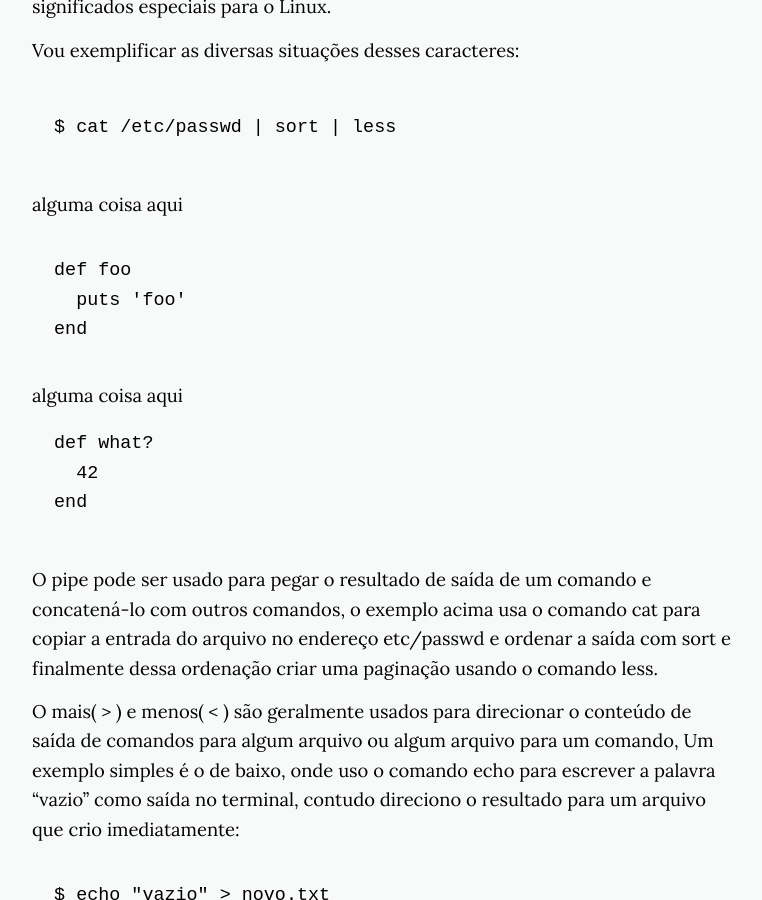
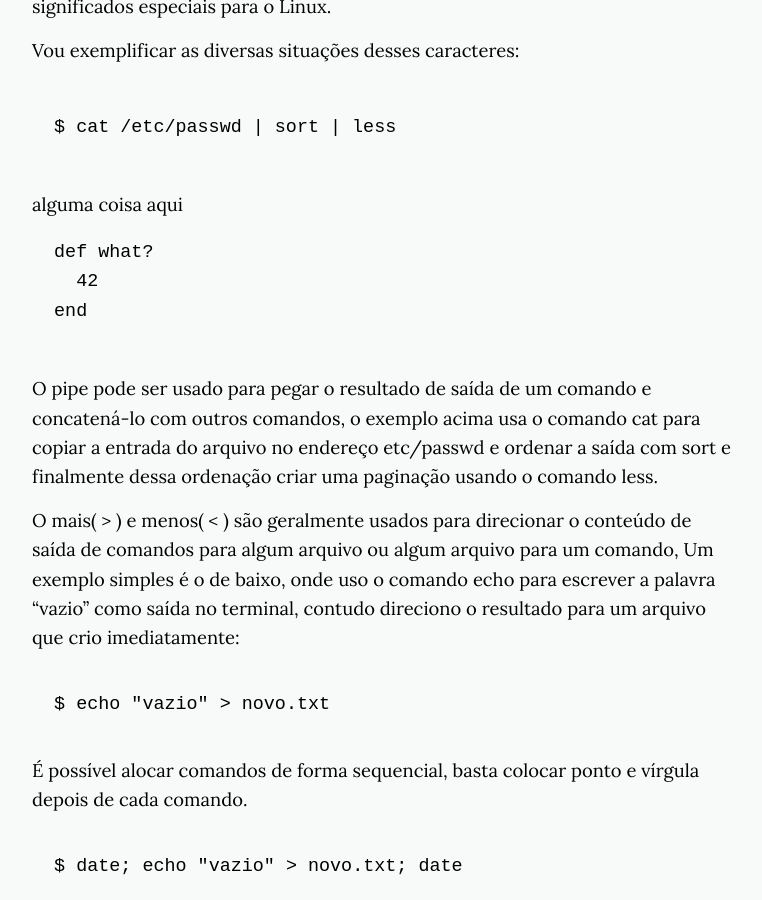
Before and after one commit to Nabucodono5or/Nabucodono5or.github.io, a Jekyll site: the page built from _posts/2018-01-07-comandos-aninhado.markdown, in a window 1280 px wide and 900 px high, scrolled down 978 px. Shown: the whole window, without its empty margins (256-1018 px from the left). Built offline with Jekyll 4.4.1, drawn with Linux system fonts in a browser that asks for light colours; nearby versions of some CDN libraries.

Commit message:
trabalhando com kramdown

```diff
--- a/_posts/2018-01-07-comandos-aninhado.markdown
+++ b/_posts/2018-01-07-comandos-aninhado.markdown
@@ -21,22 +21,16 @@
 
 ~~~
 
-alguma coisa aqui
-
-{% highlight ruby %}
-  def foo
-    puts 'foo'
-  end
-{% endhighlight %}
 
 alguma coisa aqui
 
-~~~ ruby
+~~~
   def what?
     42
   end
 
 ~~~
+{: .language-ruby}
 
 O pipe pode ser usado para pegar o resultado de saída de um comando e concatená-lo com outros comandos, o exemplo acima usa o comando cat para copiar a entrada do arquivo no endereço etc/passwd e ordenar a saída com sort e finalmente dessa ordenação criar uma paginação usando o comando less.
 
```
